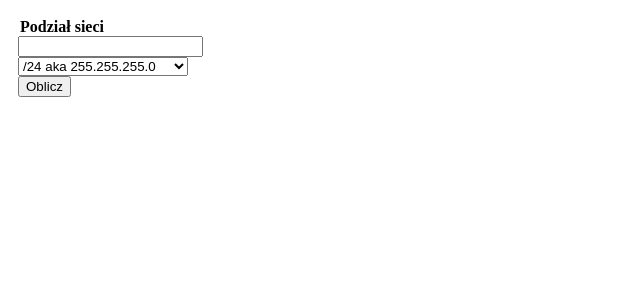
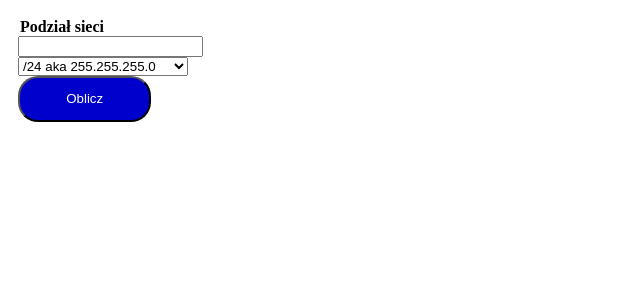
Before and after one commit to PawelMierzwa/school-cheat, a PHP site: page /foliarz.html in a window 1280 px wide. Shown: the top 300 px of the page, without its empty margins (0-640 px from the left). Run offline with PHP 8.4, Linux system fonts and the light colour scheme.

Commit message:
Fancy Button

```diff
--- a/foliarz.html
+++ b/foliarz.html
@@ -47,7 +47,7 @@
                 <option value=32>/32 aka 255.255.255.255       </option>
             </select><!-- (domyślnie 24 bity aka 255.255.255.0 aka 0xFFFFFF00) -->
             <br>
-            <input type="button" value="Oblicz" onclick=siecing()"><br>
+            <input type="button" id="Oblicz" value="Oblicz" onclick=siecing()"><br>
     </div>
     <script src="Foliage.js"></script>
 </body>
--- a/styleFoliage.css
+++ b/styleFoliage.css
@@ -5,3 +5,20 @@
     border: 10px solid #0000;
     font-weight: bold;
 }
+
+#Oblicz{
+		display: block;
+		text-decoration: none;
+		text-align: center;
+		padding: 1em 2em;
+		width: 10em;
+		border-radius: 1.5em;
+		color: #fff;
+		background-color: mediumblue;
+		transition-property: background-color;
+		transition-duration: 0.3s;
+}
+
+#Oblicz:hover, #Oblicz:focus {
+	background-color: red;
+}
```
